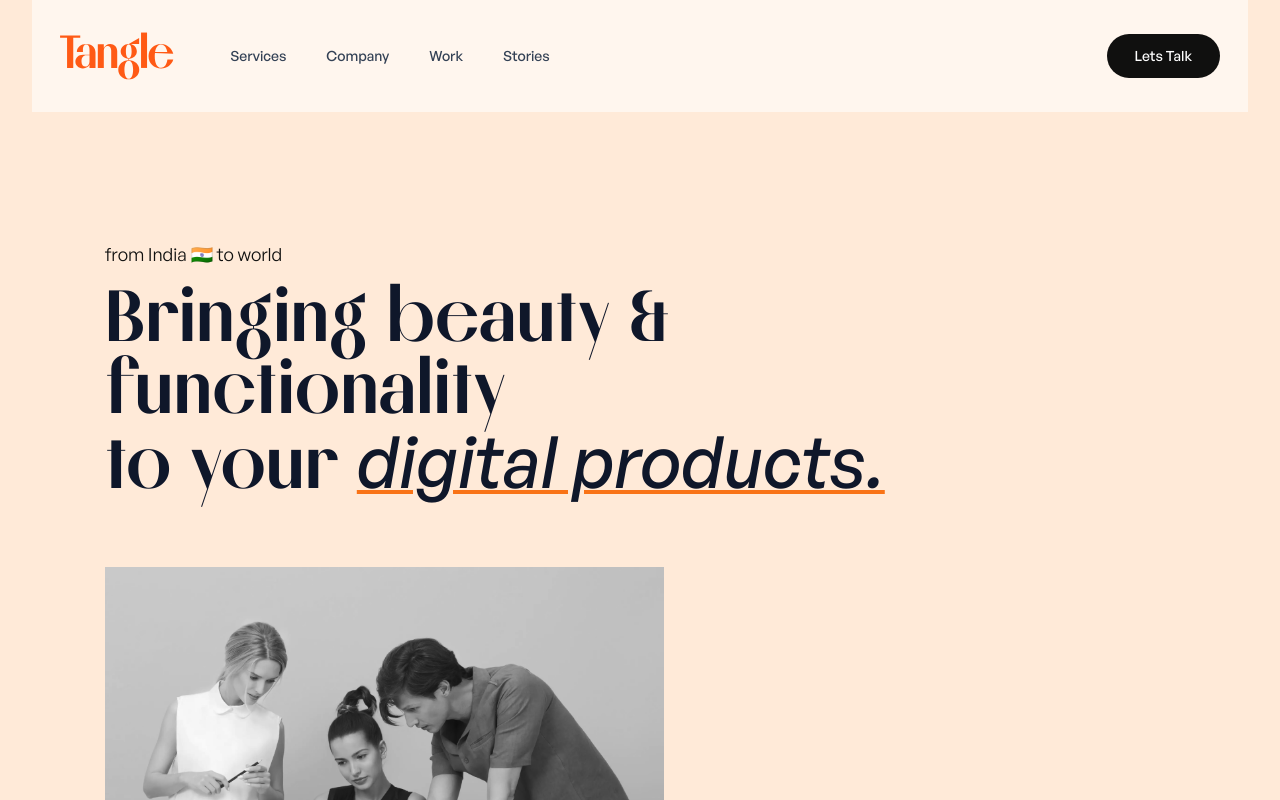
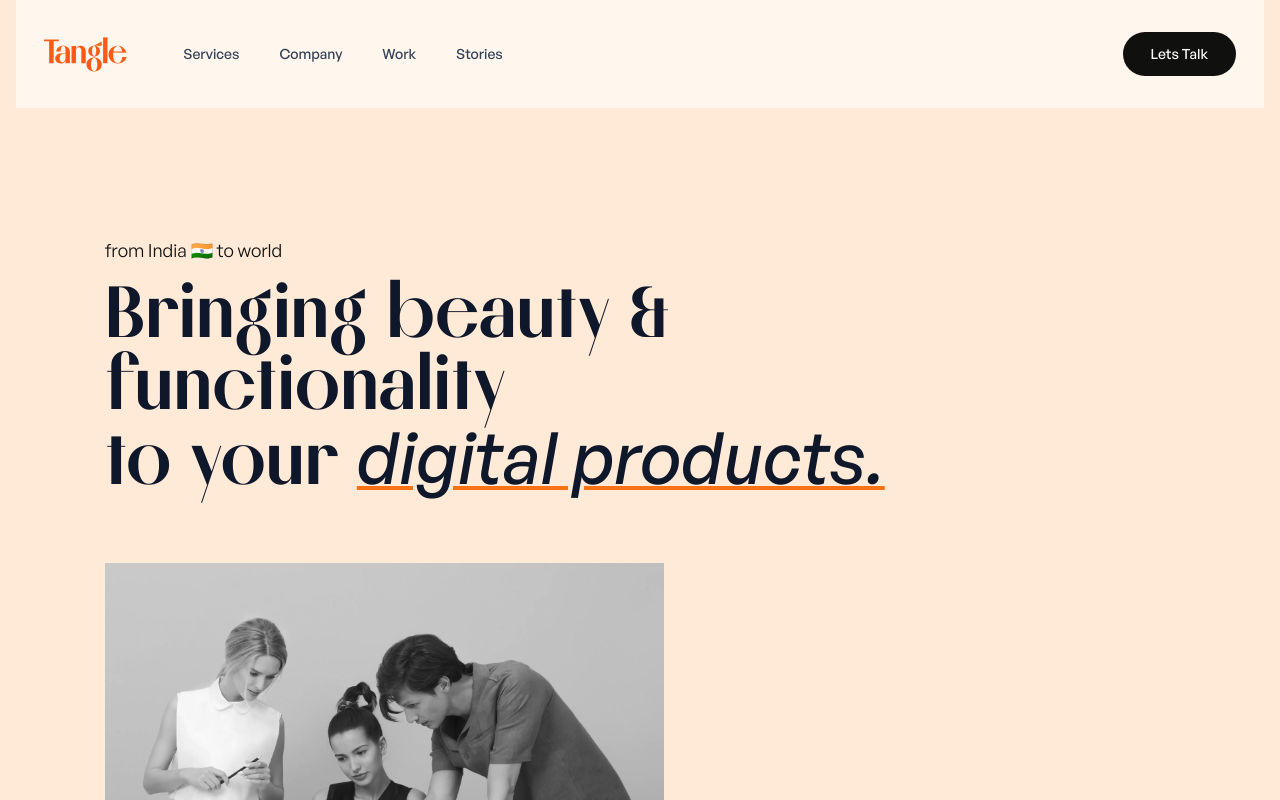
Before and after one commit to surajnarsale/tangle-landing-page, a Next.js app: page / in a window 1280 px wide. Shown: the top 800 px of the page. Built offline with nearby package versions, Linux system fonts and the light colour scheme.

Commit message:
fix: fix header padding

```diff
--- a/components/atoms/Logo.tsx
+++ b/components/atoms/Logo.tsx
@@ -9,7 +9,7 @@ type LogoProps = {
 export function Logo(props: PropsWithChildren<LogoProps>): JSX.Element {
   return (
     <>
-      <TangleLogo className={clsx('h-12 w-28', props.className)} />
+      <TangleLogo className={clsx('h-[35px] w-[82px]', props.className)} />
     </>
   )
 }
--- a/components/molecules/Header.tsx
+++ b/components/molecules/Header.tsx
@@ -102,8 +102,8 @@ function MobileNavigation() {
 
 const Header = () => {
   return (
-    <header className="w-full font-medium  ">
-      <Container>
+    <header className="w-full font-medium sm:mx-auto sm:max-w-[1378px]">
+      <Container className="sm:px-4 -sm:px-0">
         <nav className="relative z-50 bg-primary-100 py-4 px-2 text-sm sm:py-8  sm:px-7">
           <ul className="flex items-center">
             <li>
```
